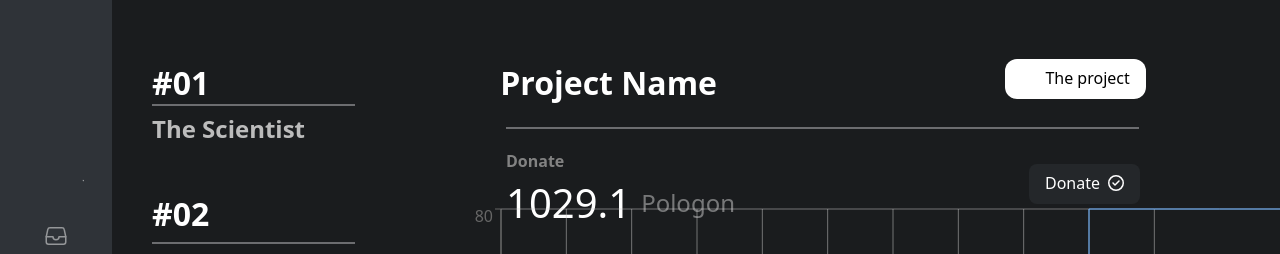
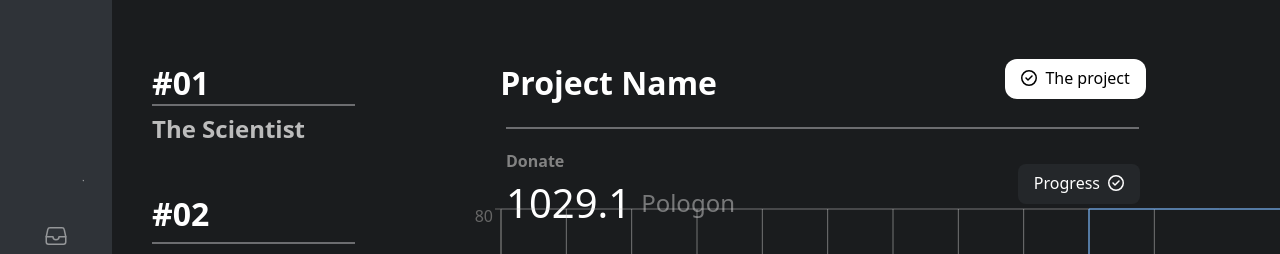
Before and after one commit to tung0101/scientist, a React (Create React App) app: page /statistics in a window 1280 px wide. Shown: the part 157-411 px from the top of the page. Built offline with nearby package versions, Linux system fonts and the light colour scheme; some icons are missing.

Commit message:
update link statistics-progress, settingaccount add image

```diff
--- a/src/pages/BlogDetail.jsx
+++ b/src/pages/BlogDetail.jsx
@@ -408,4 +408,5 @@ function BlogDetail() {
     </div>
   );
 }
+
 export default BlogDetail;
--- a/src/pages/OverDonate.jsx
+++ b/src/pages/OverDonate.jsx
@@ -11,7 +11,7 @@ import {
   LineChart,
   Line,
 } from "recharts";
-
+import { Link } from "react-router-dom";
 
 const OverDonate = () => {
   const series = [
@@ -170,7 +170,10 @@ const OverDonate = () => {
               </h1>
               <div className="bg-white h-[40px] pt-[10px] pr-[16px] pb-[10px] pl-[16px] rounded-[12px] ">
                 <div className="flex justify-center items-center gap-[8px] leading-[18px]  ">
-                <FontAwesomeIcon icon={faCircleCheck} />
+                  <FontAwesomeIcon
+                    icon={faCircleCheck}
+                    className="text-black"
+                  />
                   <p className="text-[black]">The project</p>
                 </div>
               </div>
@@ -191,19 +194,20 @@ const OverDonate = () => {
 
               {/* top */}
 
-              <div className="bg-[#24272A] h-[40px] pt-[10px] pr-[16px] pb-[10px] pl-[16px] rounded-[8px] ">
-                <div className="flex gap-[8px] leading-[18px]  ">
-                  <p>Progress</p>
-
+              <Link to="/statistics">
+                <div className="bg-[#24272A] h-[40px] pt-[10px] pr-[16px] pb-[10px] pl-[16px] rounded-[8px] cursor-pointer hover:bg-[#595e63]">
+                  <div className="flex items-center justify-center gap-[8px] leading-[18px]">
+                    <p>Donate</p>
                     <FontAwesomeIcon icon={faCircleCheck} />
                   </div>
                 </div>
+              </Link>
             </div>
           </div>
 
           {/* Chart */}
           <div className=" ml-[80px] text-white grid grid-cols-1 gap-5 mt-[100px] h-[300px] ">
-            <ResponsiveContainer width="100%" height="100%" >
+            <ResponsiveContainer width="100%" height="100%">
               <LineChart className="text-white" width={500} height={300}>
                 <CartesianGrid strokeDasharray="0 0" opacity="0.5" />
                 <XAxis
@@ -235,7 +239,6 @@ const OverDonate = () => {
             </ResponsiveContainer>
           </div>
         </div>
-
       </div>
     </div>
   );
--- a/src/pages/SettingAccount.jsx
+++ b/src/pages/SettingAccount.jsx
@@ -31,11 +31,20 @@ const SettingAccount = () => {
                         Drag and drop image here, or click add image
                       </p>
 
-                      <button className="w-[101px] h-[40px] rounded-[8px] gap-[8px] bg-[#dedefa] relative top-5">
-                        <p className="[font-family:'Inter-Medium',Helvetica] font-medium text-[#5b58e7] text-[14px] tracking-[0.07px] leading-[20px] whitespace-nowrap">
+                      <label
+                        htmlFor="file-upload"
+                        className="py-3 px-4 relative top-[17px] cursor-pointer rounded-md bg-[#dedefa] focus-within:outline-none  focus-within:ring-offset-2 hover:text-indigo-500"
+                      >
+                        <span className="[font-family:'Inter-Medium',Helvetica] font-medium text-[#5b58e7] text-[14px] tracking-[0.07px] leading-[20px] whitespace-nowrap">
                           Add Image
-                        </p>
-                      </button>
+                        </span>
+                        <input
+                          id="file-upload"
+                          name="file-upload"
+                          type="file"
+                          className="sr-only"
+                        />
+                      </label>
                     </div>
                   </div>
                 </div>
--- a/src/pages/Statistics.jsx
+++ b/src/pages/Statistics.jsx
@@ -172,7 +172,10 @@ const Statistics = () => {
               </h1>
               <div className="bg-white h-[40px] pt-[10px] pr-[16px] pb-[10px] pl-[16px] rounded-[12px] ">
                 <div className="flex items-center justify-center gap-[8px] leading-[18px]  ">
-                  <FontAwesomeIcon icon={faCircleCheck} />
+                  <FontAwesomeIcon
+                    icon={faCircleCheck}
+                    className="text-black"
+                  />
                   <p className="text-black">The project</p>
                 </div>
               </div>
@@ -197,13 +200,14 @@ const Statistics = () => {
               </div>
 
               {/* top */}
-
-              <div className="bg-[#24272A] h-[40px] pt-[10px] pr-[16px] pb-[10px] pl-[16px] rounded-[8px] ">
-                <div className="flex items-center justify-center gap-[8px] leading-[18px]  ">
-                  <p>Donate</p>
-                  <FontAwesomeIcon icon={faCircleCheck} />
+              <Link to="/over-donate">
+                <div className="bg-[#24272A] h-[40px] pt-[10px] pr-[16px] pb-[10px] pl-[16px] rounded-[8px] cursor-pointer hover:bg-[#595e63]">
+                  <div className="flex items-center justify-center gap-[8px] leading-[18px]">
+                    <p>Progress</p>
+                    <FontAwesomeIcon icon={faCircleCheck} />
+                  </div>
                 </div>
-              </div>
+              </Link>
             </div>
           </div>
 
```
Lines whose indentation alone changed are shown as unchanged.
